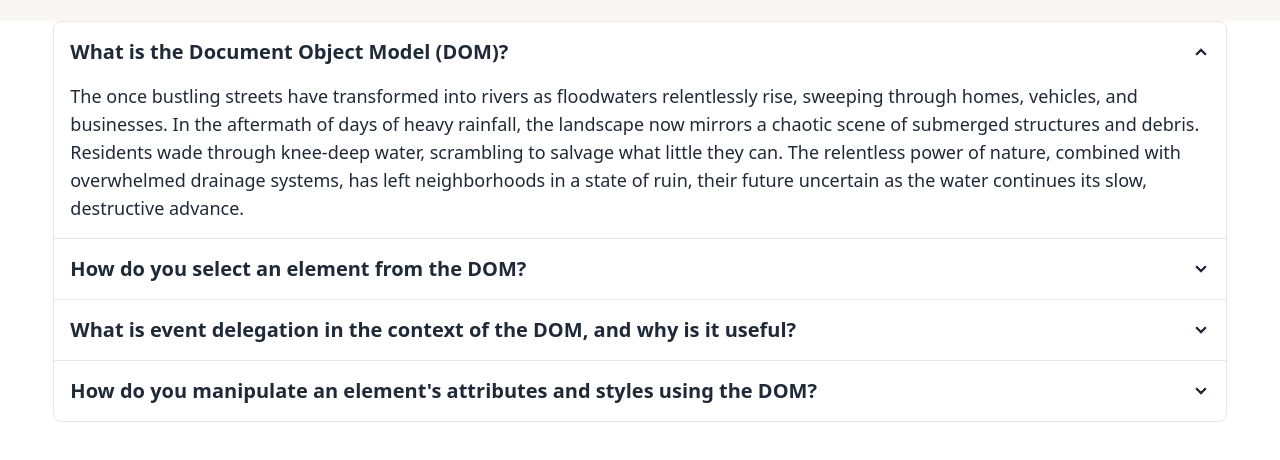
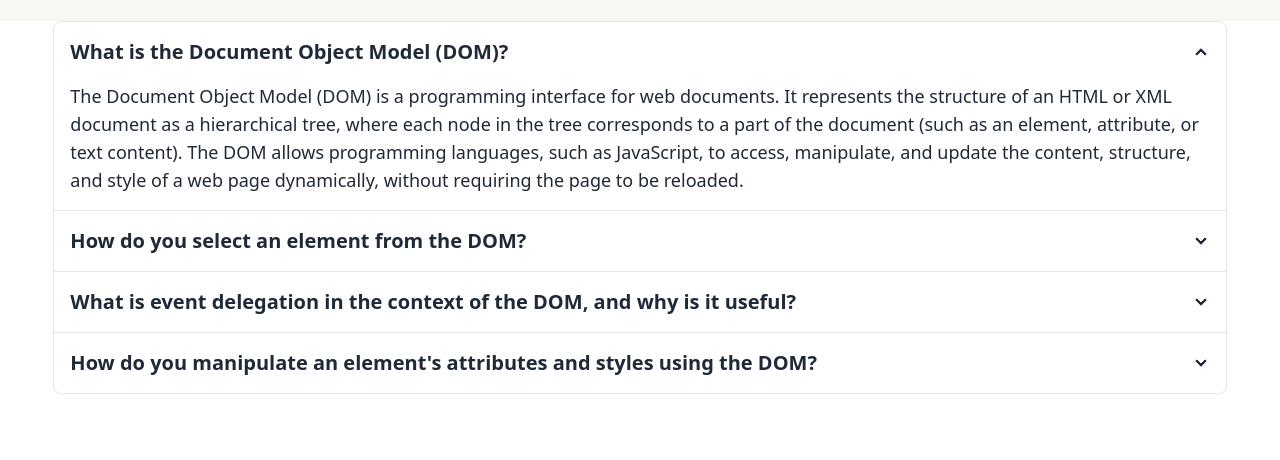
Before and after one commit to swarna38/assignment-5, a plain HTML site: page blog.html in a window 1280 px wide. Shown: the part 76-536 px from the top of the page. Drawn offline with nearby package versions, Linux system fonts and the light colour scheme.

Commit message:
cpmplete project

```diff
--- a/blog.html
+++ b/blog.html
@@ -43,28 +43,28 @@
               <input type="radio" name="my-accordion-4" checked="checked" />
               <div class="collapse-title text-xl font-bold">What is the Document Object Model (DOM)?</div>
               <div class="collapse-content">
-                <p class="text-lg ">The once bustling streets have transformed into rivers as floodwaters relentlessly rise, sweeping through homes, vehicles, and businesses. In the aftermath of days of heavy rainfall, the landscape now mirrors a chaotic scene of submerged structures and debris. Residents wade through knee-deep water, scrambling to salvage what little they can. The relentless power of nature, combined with overwhelmed drainage systems, has left neighborhoods in a state of ruin, their future uncertain as the water continues its slow, destructive advance.</p>
+                <p class="text-lg ">The Document Object Model (DOM) is a programming interface for web documents. It represents the structure of an HTML or XML document as a hierarchical tree, where each node in the tree corresponds to a part of the document (such as an element, attribute, or text content). The DOM allows programming languages, such as JavaScript, to access, manipulate, and update the content, structure, and style of a web page dynamically, without requiring the page to be reloaded.</p>
               </div>
             </div>
             <div class="collapse collapse-arrow join-item border-base-300 border">
               <input type="radio" name="my-accordion-4" />
               <div class="collapse-title text-xl font-bold">How do you select an element from the DOM?</div>
               <div class="collapse-content">
-                <p class="text-lg ">The once bustling streets have transformed into rivers as floodwaters relentlessly rise, sweeping through homes, vehicles, and businesses. In the aftermath of days of heavy rainfall, the landscape now mirrors a chaotic scene of submerged structures and debris. Residents wade through knee-deep water, scrambling to salvage what little they can. The relentless power of nature, combined with overwhelmed drainage systems, has left neighborhoods in a state of ruin, their future uncertain as the water continues its slow, destructive advance.</p>
+                <p class="text-lg ">To select an element from the DOM in JavaScript, you typically use methods provided by the document object. These methods allow you to target elements in different ways, such as by their id, class, tag name, or CSS selectors.</p>
               </div>
             </div>
             <div class="collapse collapse-arrow join-item border-base-300 border">
               <input type="radio" name="my-accordion-4" />
               <div class="collapse-title text-xl font-bold">What is event delegation in the context of the DOM, and why is it useful?</div>
               <div class="collapse-content">
-                <p class="text-lg ">The once bustling streets have transformed into rivers as floodwaters relentlessly rise, sweeping through homes, vehicles, and businesses. In the aftermath of days of heavy rainfall, the landscape now mirrors a chaotic scene of submerged structures and debris. Residents wade through knee-deep water, scrambling to salvage what little they can. The relentless power of nature, combined with overwhelmed drainage systems, has left neighborhoods in a state of ruin, their future uncertain as the water continues its slow, destructive advance.</p>
+                <p class="text-lg ">Event delegation is a technique in JavaScript that leverages the way events bubble up through the DOM. Instead of attaching event listeners to individual child elements, event delegation allows you to attach a single event listener to a parent element, and it captures events from all its child elements through event bubbling. This technique is particularly useful in dynamic web applications where elements are added or removed frequently.</p>
               </div>
             </div>
             <div class="collapse collapse-arrow join-item border-base-300 border">
               <input type="radio" name="my-accordion-4" />
               <div class="collapse-title text-xl font-bold">How do you manipulate an element's attributes and styles using the DOM?</div>
               <div class="collapse-content">
-                <p class="text-lg ">The once bustling streets have transformed into rivers as floodwaters relentlessly rise, sweeping through homes, vehicles, and businesses. In the aftermath of days of heavy rainfall, the landscape now mirrors a chaotic scene of submerged structures and debris. Residents wade through knee-deep water, scrambling to salvage what little they can. The relentless power of nature, combined with overwhelmed drainage systems, has left neighborhoods in a state of ruin, their future uncertain as the water continues its slow, destructive advance.</p>
+                <p class="text-lg ">To manipulate an element's attributes and styles using the DOM, you can use various JavaScript methods and properties.</p>
               </div>
             </div>
           </div>
```
Also changed, not shown: index.html (+1 -10 lines).
